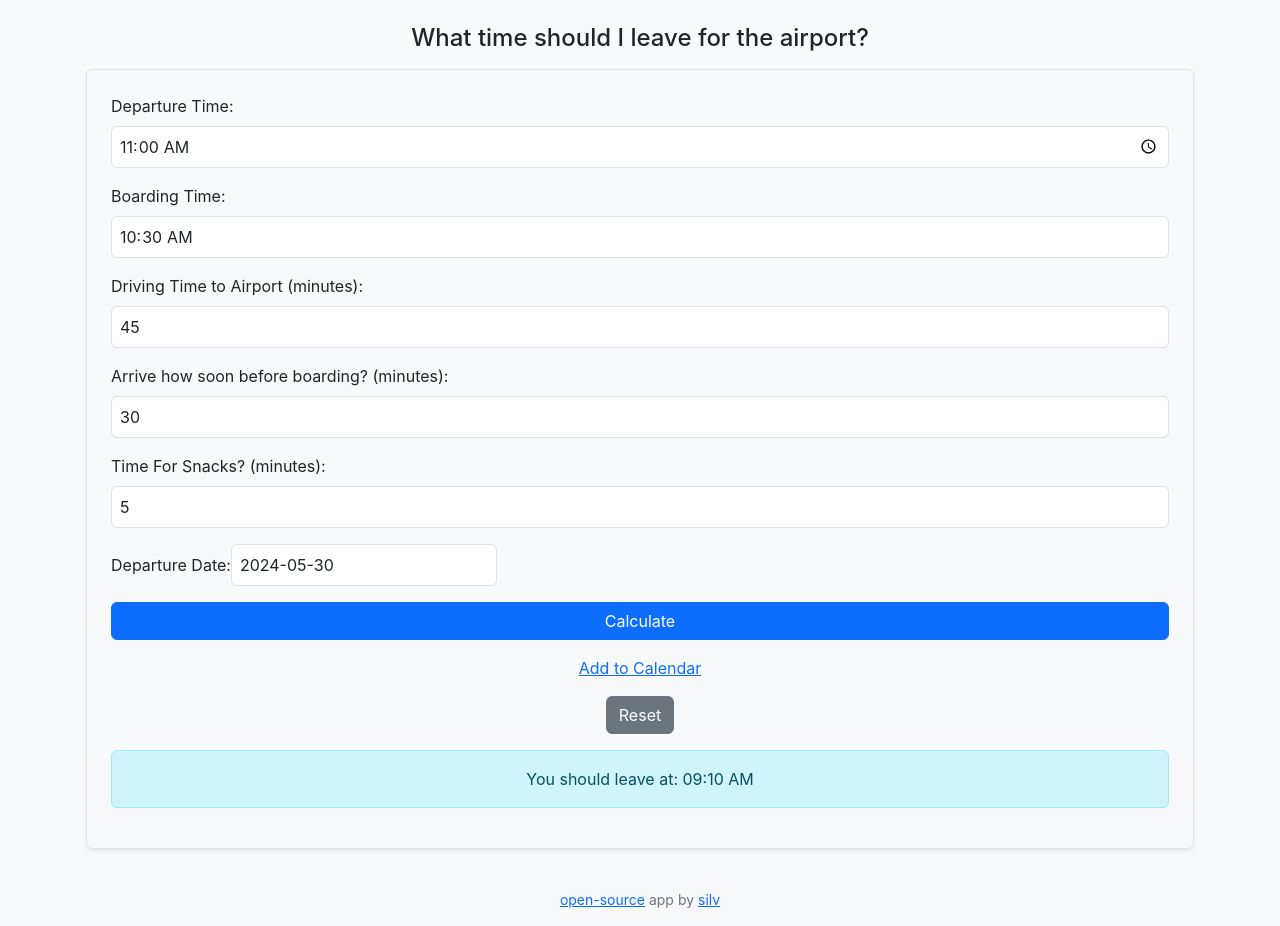
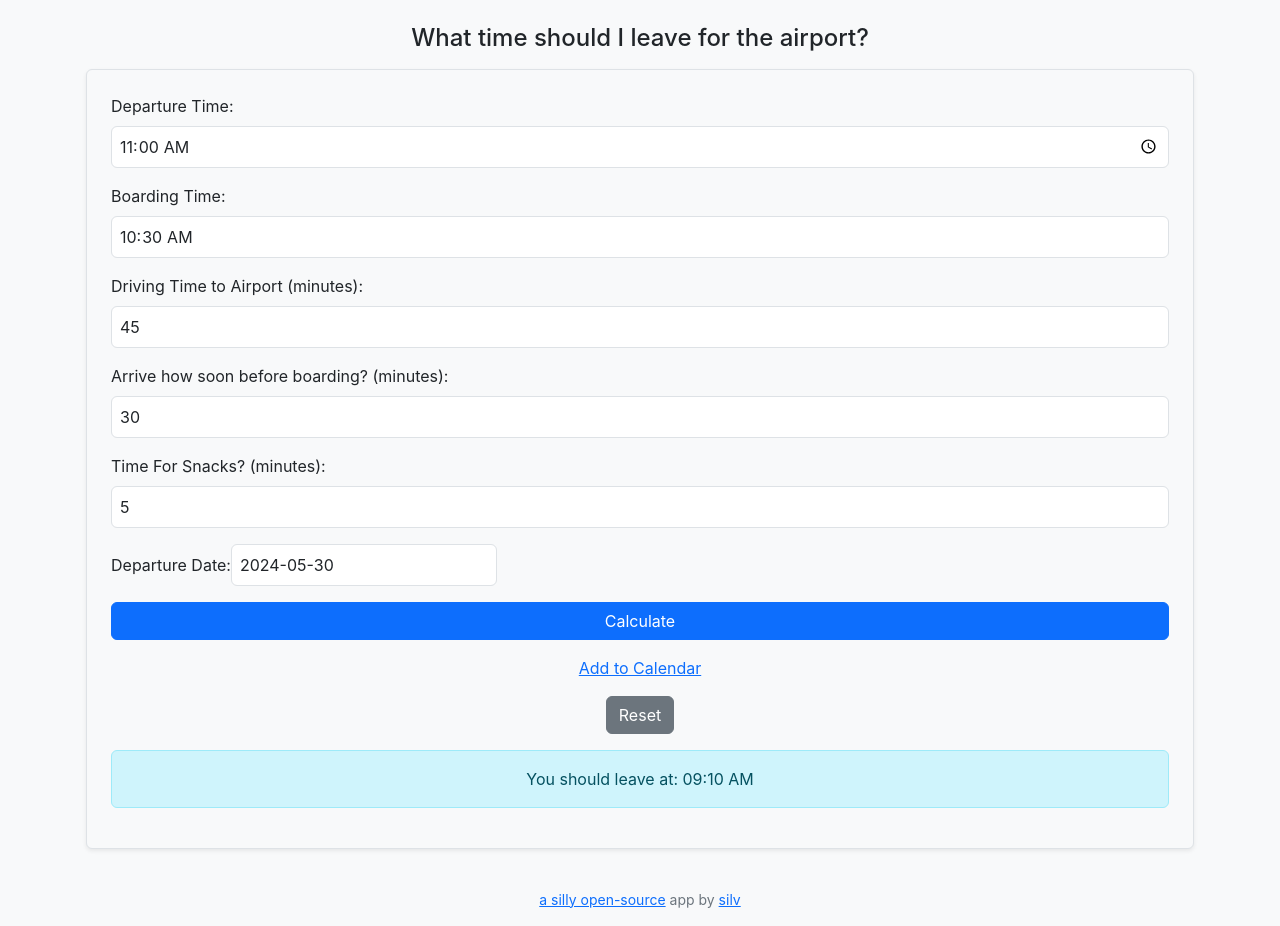
Before and after one commit to mattsilv/airport-time-estimator, a React (Create React App) app: page / in a window 1280 px wide. Built offline with nearby package versions, Linux system fonts and the light colour scheme.

Commit message:
Update App.js

```diff
--- a/src/App.js
+++ b/src/App.js
@@ -44,7 +44,7 @@ function App() {
             target="_blank"
             rel="noopener noreferrer"
           >
-            open-source
+            a silly open-source
           </a>{" "}
           app by{" "}
           <a href="https://silv.blog" target="_blank" rel="noopener noreferrer">
```
